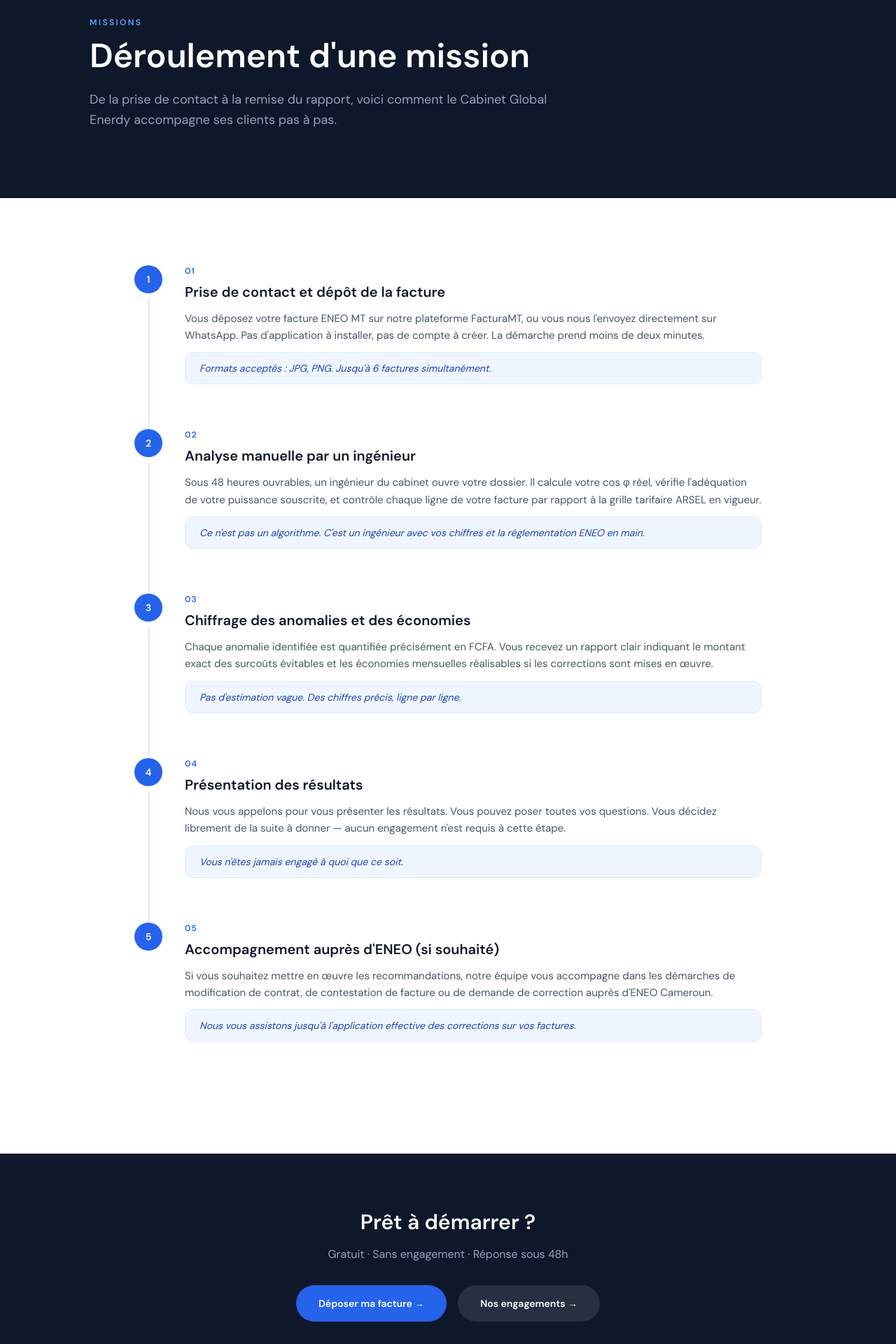
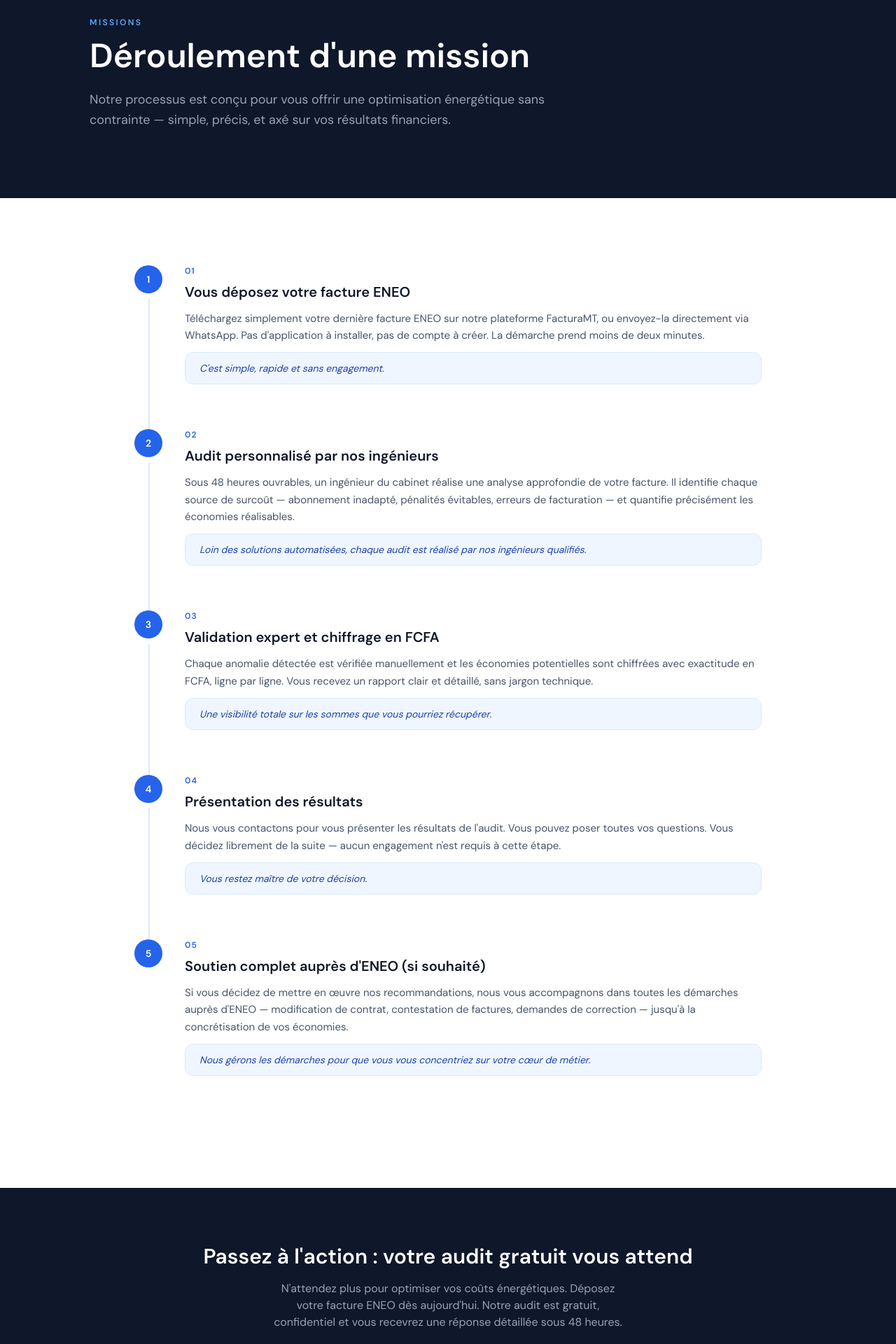
Before and after one commit to cabinetnoahetcie/factura-mt, a Next.js app in the folder frontend/: page /missions in a window 1280 px wide. Shown: the part 120-2040 px from the top of the page at 70% size. Built offline with nearby package versions, Linux system fonts and the light colour scheme.

Commit message:
Update page.jsx

```diff
--- a/frontend/app/missions/page.jsx
+++ b/frontend/app/missions/page.jsx
@@ -9,7 +9,6 @@ export default function Missions() {
     <div className="min-h-screen bg-white font-sans selection:bg-blue-100">
       <Navbar onAudit={() => {}} />
 
-      {/* Hero */}
       <section className="bg-slate-900 pt-36 pb-24 px-6">
         <div className="max-w-5xl mx-auto">
           <p className="text-blue-400 font-bold text-xs uppercase tracking-[0.2em] mb-4">Missions</p>
@@ -17,52 +16,49 @@ export default function Missions() {
             Déroulement d'une mission
           </h1>
           <p className="text-slate-400 text-lg max-w-2xl leading-relaxed">
-            De la prise de contact à la remise du rapport, voici comment
-            le Cabinet Global Enerdy accompagne ses clients pas à pas.
+            Notre processus est conçu pour vous offrir une optimisation énergétique sans contrainte —
+            simple, précis, et axé sur vos résultats financiers.
           </p>
         </div>
       </section>
 
-      {/* Étapes */}
       <section className="py-24 px-6 bg-white">
         <div className="max-w-4xl mx-auto">
           <div className="space-y-0">
             {[
               {
                 num: '01',
-                titre: 'Prise de contact et dépôt de la facture',
-                desc: 'Vous déposez votre facture ENEO MT sur notre plateforme FacturaMT, ou vous nous l\'envoyez directement sur WhatsApp. Pas d\'application à installer, pas de compte à créer. La démarche prend moins de deux minutes.',
-                note: 'Formats acceptés : JPG, PNG. Jusqu\'à 6 factures simultanément.',
+                titre: 'Vous déposez votre facture ENEO',
+                desc: 'Téléchargez simplement votre dernière facture ENEO sur notre plateforme FacturaMT, ou envoyez-la directement via WhatsApp. Pas d\'application à installer, pas de compte à créer. La démarche prend moins de deux minutes.',
+                note: 'C\'est simple, rapide et sans engagement.',
               },
               {
                 num: '02',
-                titre: 'Analyse manuelle par un ingénieur',
-                desc: 'Sous 48 heures ouvrables, un ingénieur du cabinet ouvre votre dossier. Il calcule votre cos φ réel, vérifie l\'adéquation de votre puissance souscrite, et contrôle chaque ligne de votre facture par rapport à la grille tarifaire ARSEL en vigueur.',
-                note: 'Ce n\'est pas un algorithme. C\'est un ingénieur avec vos chiffres et la réglementation ENEO en main.',
+                titre: 'Audit personnalisé par nos ingénieurs',
+                desc: 'Sous 48 heures ouvrables, un ingénieur du cabinet réalise une analyse approfondie de votre facture. Il identifie chaque source de surcoût — abonnement inadapté, pénalités évitables, erreurs de facturation — et quantifie précisément les économies réalisables.',
+                note: 'Loin des solutions automatisées, chaque audit est réalisé par nos ingénieurs qualifiés.',
               },
               {
                 num: '03',
-                titre: 'Chiffrage des anomalies et des économies',
-                desc: 'Chaque anomalie identifiée est quantifiée précisément en FCFA. Vous recevez un rapport clair indiquant le montant exact des surcoûts évitables et les économies mensuelles réalisables si les corrections sont mises en œuvre.',
-                note: 'Pas d\'estimation vague. Des chiffres précis, ligne par ligne.',
+                titre: 'Validation expert et chiffrage en FCFA',
+                desc: 'Chaque anomalie détectée est vérifiée manuellement et les économies potentielles sont chiffrées avec exactitude en FCFA, ligne par ligne. Vous recevez un rapport clair et détaillé, sans jargon technique.',
+                note: 'Une visibilité totale sur les sommes que vous pourriez récupérer.',
               },
               {
                 num: '04',
                 titre: 'Présentation des résultats',
-                desc: 'Nous vous appelons pour vous présenter les résultats. Vous pouvez poser toutes vos questions. Vous décidez librement de la suite à donner — aucun engagement n\'est requis à cette étape.',
-                note: 'Vous n\'êtes jamais engagé à quoi que ce soit.',
+                desc: 'Nous vous contactons pour vous présenter les résultats de l\'audit. Vous pouvez poser toutes vos questions. Vous décidez librement de la suite — aucun engagement n\'est requis à cette étape.',
+                note: 'Vous restez maître de votre décision.',
               },
               {
                 num: '05',
-                titre: 'Accompagnement auprès d\'ENEO (si souhaité)',
-                desc: 'Si vous souhaitez mettre en œuvre les recommandations, notre équipe vous accompagne dans les démarches de modification de contrat, de contestation de facture ou de demande de correction auprès d\'ENEO Cameroun.',
-                note: 'Nous vous assistons jusqu\'à l\'application effective des corrections sur vos factures.',
+                titre: 'Soutien complet auprès d\'ENEO (si souhaité)',
+                desc: 'Si vous décidez de mettre en œuvre nos recommandations, nous vous accompagnons dans toutes les démarches auprès d\'ENEO — modification de contrat, contestation de factures, demandes de correction — jusqu\'à la concrétisation de vos économies.',
+                note: 'Nous gérons les démarches pour que vous vous concentriez sur votre cœur de métier.',
               },
             ].map((step, i) => (
               <div key={i} className="flex gap-8 pb-12 relative">
-                {i < 4 && (
-                  <div className="absolute left-5 top-12 bottom-0 w-0.5 bg-blue-100"/>
-                )}
+                {i < 4 && <div className="absolute left-5 top-12 bottom-0 w-0.5 bg-blue-100"/>}
                 <div className="flex-shrink-0">
                   <div className="w-10 h-10 rounded-full bg-blue-600 text-white flex items-center justify-center font-black text-sm z-10 relative">
                     {i + 1}
@@ -82,10 +78,15 @@ export default function Missions() {
         </div>
       </section>
 
-      {/* CTA */}
       <section className="bg-slate-900 py-20 px-6 text-center">
-        <h2 className="text-2xl md:text-3xl font-bold text-white mb-4">Prêt à démarrer ?</h2>
-        <p className="text-slate-400 mb-8">Gratuit · Sans engagement · Réponse sous 48h</p>
+        <h2 className="text-2xl md:text-3xl font-bold text-white mb-4">
+          Passez à l'action : votre audit gratuit vous attend
+        </h2>
+        <p className="text-slate-400 mb-8 max-w-lg mx-auto">
+          N'attendez plus pour optimiser vos coûts énergétiques. Déposez votre facture ENEO
+          dès aujourd'hui. Notre audit est gratuit, confidentiel et vous recevrez une réponse
+          détaillée sous 48 heures.
+        </p>
         <div className="flex flex-col sm:flex-row gap-4 justify-center">
           <Link href="/" className="bg-blue-600 text-white px-8 py-4 rounded-full font-bold hover:bg-blue-700 transition-all text-sm">
             Déposer ma facture →
```
